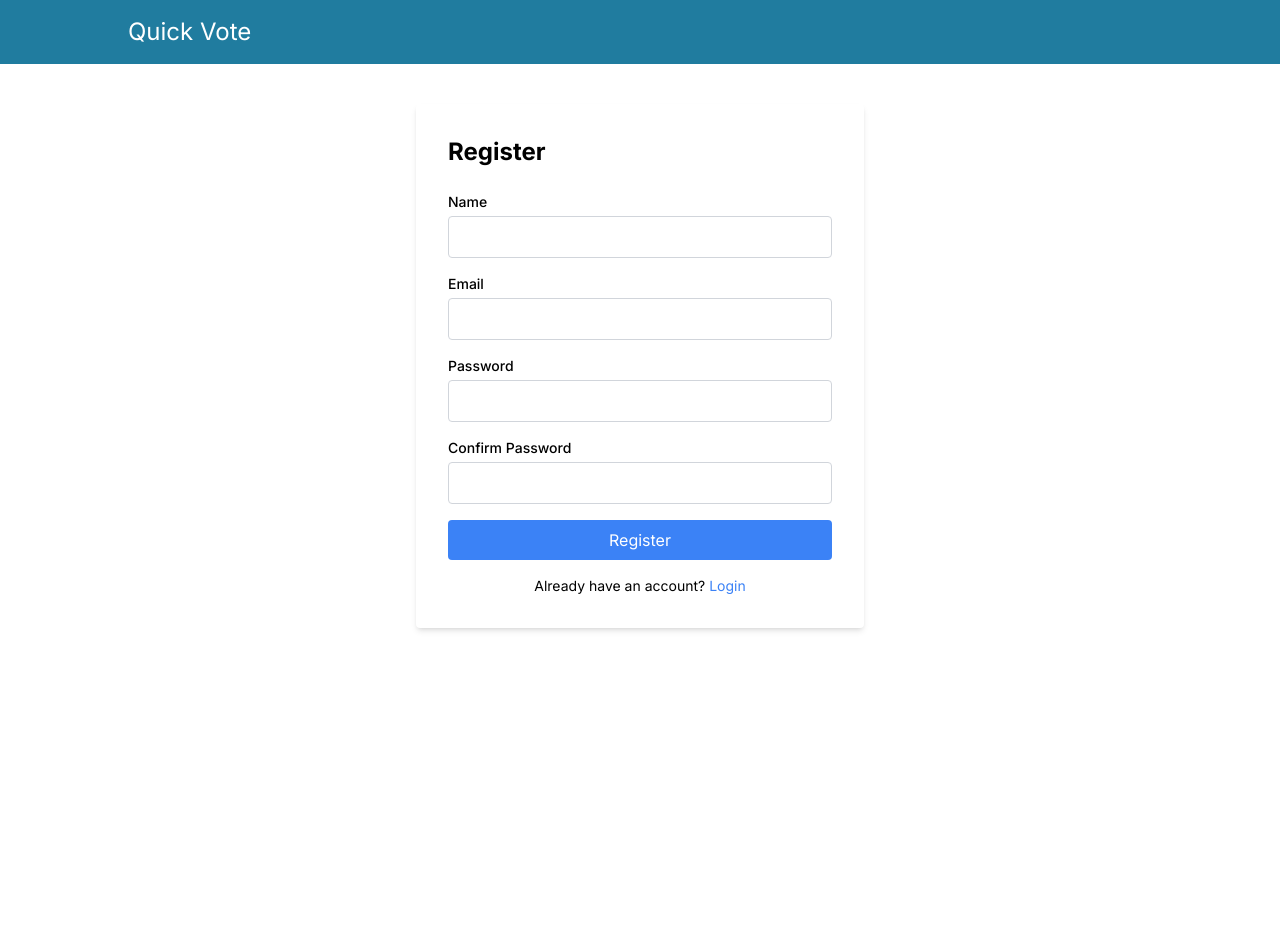
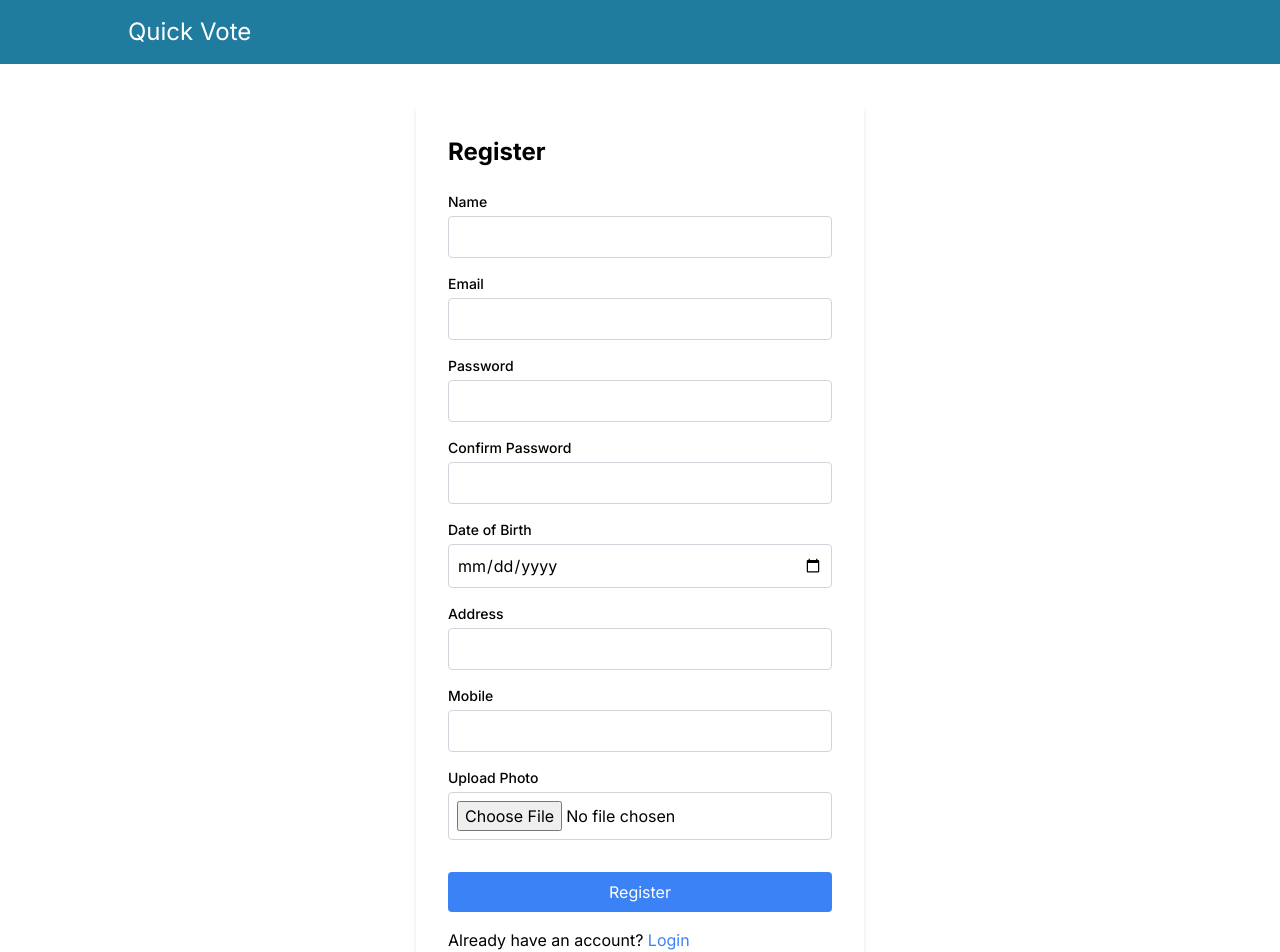
Before and after one commit to Preetirajdhami/BlockchainVoting, a Next.js app in the folder frontend/: page /voter/voterRegister in a window 1280 px wide. Shown: the top 952 px of the page. Before the commit the page ends 800 px from the top, so only its background shows below. Built offline with nearby package versions, Linux system fonts and the light colour scheme.

Commit message:
Update page.tsx

```diff
--- a/frontend/src/app/voter/voterRegister/page.tsx
+++ b/frontend/src/app/voter/voterRegister/page.tsx
@@ -14,6 +14,10 @@ interface FormValues {
   email: string;
   password: string;
   password_confirmation: string;
+  dob: string;
+  address: string;
+  mobile: string;
+  photo: File | null;
 }
 
 const Register = () => {
@@ -31,6 +35,10 @@ const Register = () => {
       email: "",
       password: "",
       password_confirmation: "",
+      dob: "",
+      address: "",
+      mobile: "",
+      photo: null,
     },
     validationSchema: Yup.object({
       name: Yup.string().required("Name is required"),
@@ -39,10 +47,24 @@ const Register = () => {
       password_confirmation: Yup.string()
         .oneOf([Yup.ref("password")], "Passwords must match")
         .required("Password confirmation is required"),
+      dob: Yup.date().required("Date of birth is required"),
+      address: Yup.string().required("Address is required"),
+      mobile: Yup.string().matches(/^\d{10}$/, "Mobile number must be 10 digits").required("Mobile number is required"),
+      photo: Yup.mixed().required("Photo is required"),
     }),
     onSubmit: async (values, { resetForm }) => {
       try {
-        const response = await createUser(values);
+        const formData = new FormData();
+        formData.append("name", values.name);
+        formData.append("email", values.email);
+        formData.append("password", values.password);
+        formData.append("password_confirmation", values.password_confirmation);
+        formData.append("dob", values.dob);
+        formData.append("address", values.address);
+        formData.append("mobile", values.mobile);
+        if (values.photo) formData.append("photo", values.photo);
+
+        const response = await createUser(formData);
         console.log(response);
 
         // Clear error and set success message on successful registration
@@ -144,32 +166,100 @@ const Register = () => {
             )}
           </div>
 
+          {/* Date of Birth Field */}
+          <div className="mb-4">
+            <label htmlFor="dob" className="block text-sm font-medium mb-1">
+              Date of Birth
+            </label>
+            <input
+              type="date"
+              id="dob"
+              className={`w-full p-2 border border-gray-300 rounded ${
+                formik.touched.dob && formik.errors.dob ? "border-red-500" : ""
+              }`}
+              {...formik.getFieldProps("dob")}
+            />
+            {formik.touched.dob && formik.errors.dob && (
+              <div className="text-red-500 text-sm mt-1">{formik.errors.dob}</div>
+            )}
+          </div>
+
+          {/* Address Field */}
+          <div className="mb-4">
+            <label htmlFor="address" className="block text-sm font-medium mb-1">
+              Address
+            </label>
+            <input
+              type="text"
+              id="address"
+              className={`w-full p-2 border border-gray-300 rounded ${
+                formik.touched.address && formik.errors.address ? "border-red-500" : ""
+              }`}
+              {...formik.getFieldProps("address")}
+            />
+            {formik.touched.address && formik.errors.address && (
+              <div className="text-red-500 text-sm mt-1">{formik.errors.address}</div>
+            )}
+          </div>
+
+          {/* Mobile Field */}
+          <div className="mb-4">
+            <label htmlFor="mobile" className="block text-sm font-medium mb-1">
+              Mobile
+            </label>
+            <input
+              type="text"
+              id="mobile"
+              className={`w-full p-2 border border-gray-300 rounded ${
+                formik.touched.mobile && formik.errors.mobile ? "border-red-500" : ""
+              }`}
+              {...formik.getFieldProps("mobile")}
+            />
+            {formik.touched.mobile && formik.errors.mobile && (
+              <div className="text-red-500 text-sm mt-1">{formik.errors.mobile}</div>
+            )}
+          </div>
+
+          {/* Upload Photo Field */}
+          <div className="mb-4">
+            <label htmlFor="photo" className="block text-sm font-medium mb-1">
+              Upload Photo
+            </label>
+            <input
+              type="file"
+              id="photo"
+              className="w-full p-2 border border-gray-300 rounded"
+              onChange={(event) => {
+                if (event.currentTarget.files) {
+                  formik.setFieldValue("photo", event.currentTarget.files[0]);
+                }
+              }}
+            />
+            {formik.touched.photo && formik.errors.photo && (
+              <div className="text-red-500 text-sm mt-1">{formik.errors.photo}</div>
+            )}
+          </div>
+
           {/* Submit Button */}
           <button
             type="submit"
-            className="w-full bg-blue-500 text-white p-2 rounded hover:bg-blue-600"
+            className="w-full p-2 bg-blue-500 text-white rounded mt-4"
+            disabled={formik.isSubmitting}
           >
             Register
           </button>
 
-          {/* Success Message */}
-          {formSuccess && (
-            <div className="mt-4 text-green-500 text-center">{formSuccess}</div>
-          )}
+          {/* Display form error or success messages */}
+          {formError && <div className="text-red-500 text-sm mt-2">{formError}</div>}
+          {formSuccess && <div className="text-green-500 text-sm mt-2">{formSuccess}</div>}
+        </form>
 
-          {/* Error Handling */}
-          {formError && (
-            <div className="mt-4 text-red-500 text-center">{formError}</div>
-          )}
-
-          {/* Login Link */}
-          <p className="text-center text-sm mt-4">
-            Already have an account?{" "}
-            <Link href="/voterLogin" className="text-blue-500 hover:underline">
-              Login
-            </Link>
-          </p>
-        </form>
+        <div className="mt-4">
+          Already have an account?{" "}
+          <Link href="/login" className="text-blue-500">
+            Login
+          </Link>
+        </div>
       </div>
     </>
   );
```
